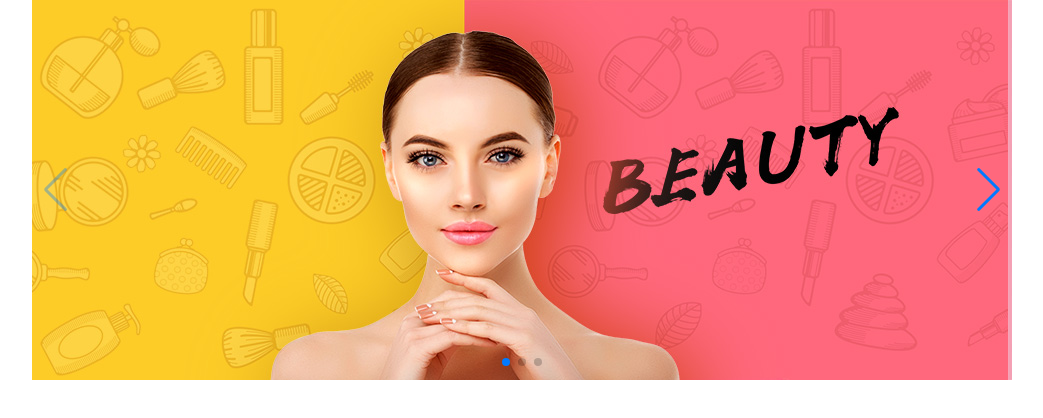
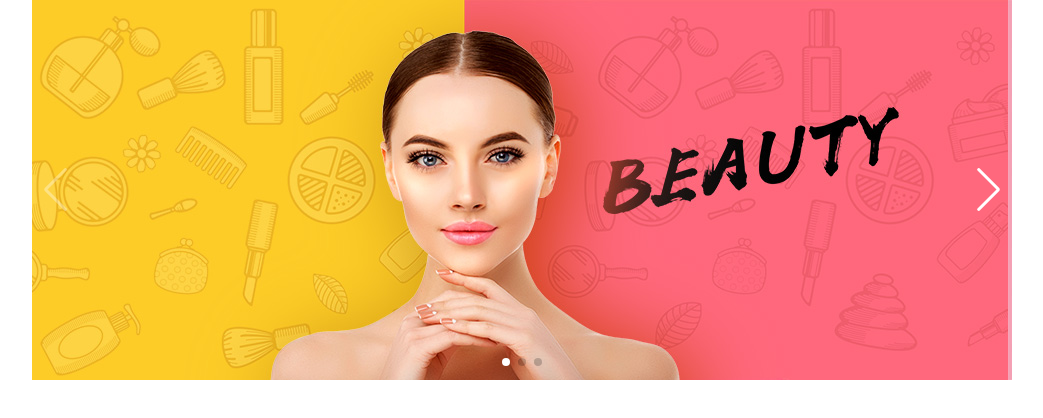
Before and after one commit to rajnish93/carousel-slider, a React (Create React App) app: page / in a window 1280 px wide. Shown: the top 418 px of the page, without its empty margins (118-1161 px from the left). Built offline with nearby package versions, Linux system fonts and the light colour scheme; the HTML template or start-up script is replaced by a standard one.

Commit message:
Change navigation color

```diff
--- a/src/styles.css
+++ b/src/styles.css
@@ -1,5 +1,9 @@
 * {
   margin: 0;
+}
+:root {
+  /* Change default swiper navigation arrow color */
+  --swiper-theme-color: #fff;
 }
 .App {
   text-align: center;
```
